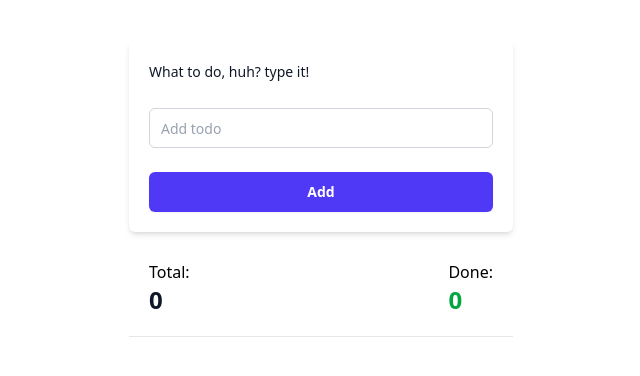
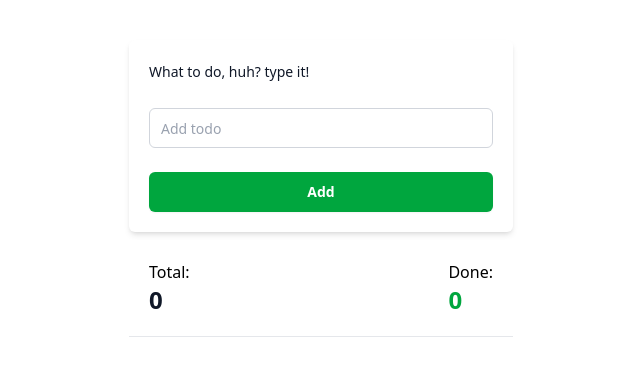
Before and after one commit to baboikr/todo-app, a React (Vite) app: page / in a window 1280 px wide. Shown: the top 376 px of the page, without its empty margins (319-959 px from the left). Built offline with nearby package versions, Linux system fonts and the light colour scheme.

Commit message:
viewport

```diff
--- a/src/components/Todo.jsx
+++ b/src/components/Todo.jsx
@@ -41,7 +41,7 @@
 				/>
 				<button
 					type='submit'
-					className='flex w-full h-[40px] justify-center items-center rounded-md bg-indigo-600 px-3 py-1.5 text-sm/6 font-semibold text-white shadow-xs hover:bg-indigo-500 focus-visible:outline-2 focus-visible:outline-offset-2 focus-visible:outline-indigo-600 cursor-pointer transition-all'
+					className='flex w-full h-[40px] justify-center items-center rounded-md bg-green-600 px-3 py-1.5 text-sm/6 font-semibold text-white shadow-xs hover:bg-indigo-500 focus-visible:outline-2 focus-visible:outline-offset-2 focus-visible:outline-indigo-600 cursor-pointer transition-all'
 				>
 					Add
 				</button>
```
